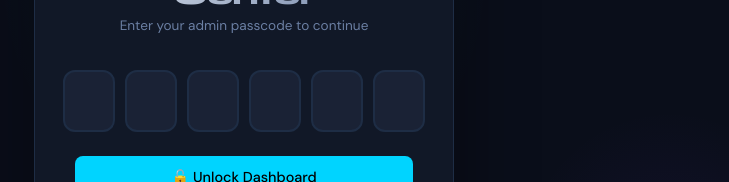
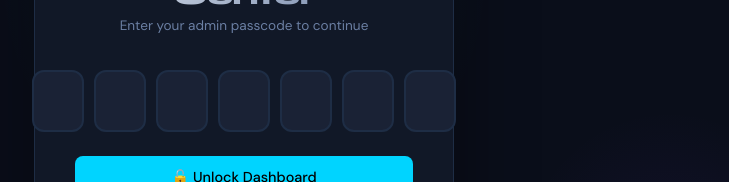
Before and after one commit to ptsarah51/icu-dashboard, a React (Vite) app: page / in a window 1280 px wide. Shown: the part 351-533 px from the top of the page, without its empty margins (396-1125 px from the left). Built offline with nearby package versions, Linux system fonts and the light colour scheme.

Commit message:
Add files via upload

```diff
--- a/src/components/LoginPage.jsx
+++ b/src/components/LoginPage.jsx
@@ -1,6 +1,6 @@
 import { useState, useRef, useEffect } from "react";
 
-const CODE_LENGTH = 6;
+const CODE_LENGTH = 7;
 
 export default function LoginPage({ admins, onLogin }) {
   const [digits, setDigits] = useState(Array(CODE_LENGTH).fill(""));
```
